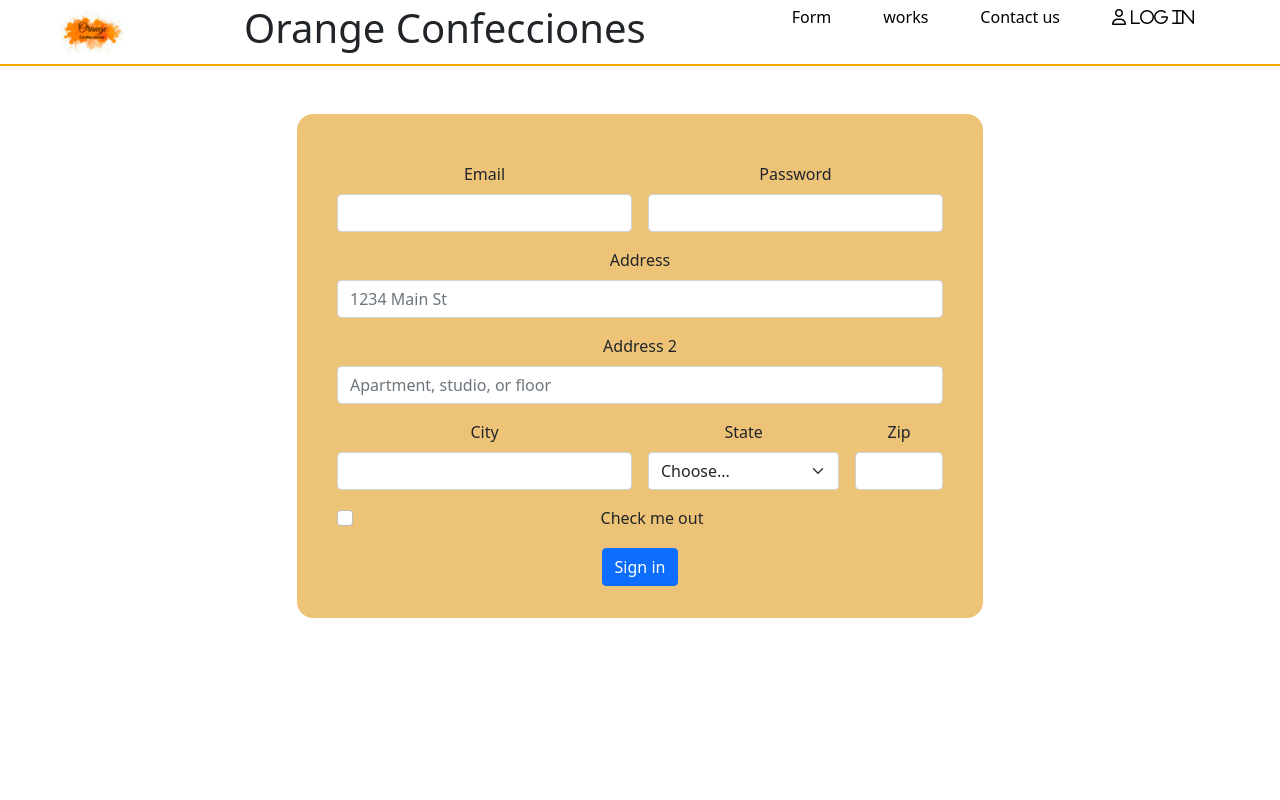
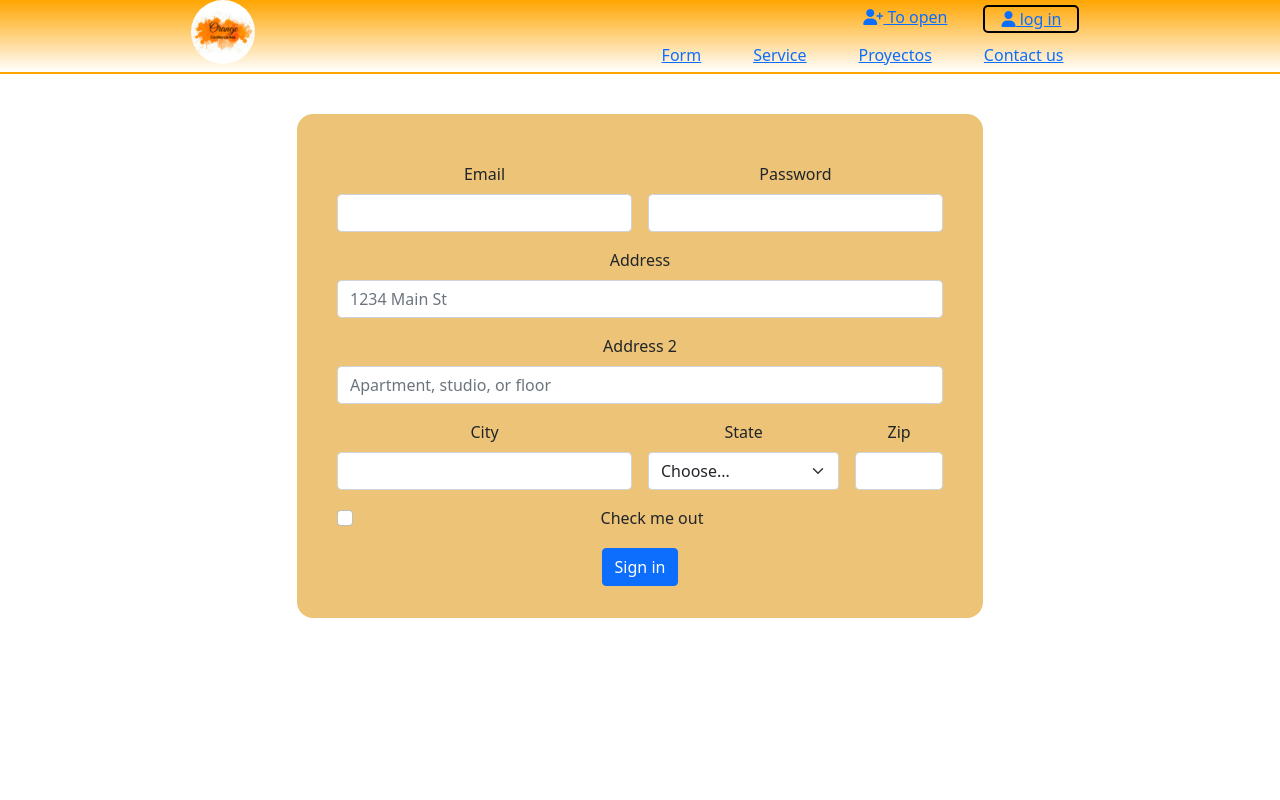
Before and after one commit to Marttify/Indumentaria-Aguilar, a plain HTML site: page assets/page/Iniciar-Sesion.html in a window 1280 px wide. Shown: the top 800 px of the page. Drawn offline with nearby package versions, Linux system fonts and the light colour scheme; a web font is replaced by a local one.

Commit message:
Colocando degradado en el header, footer y en el boton para iniciar sesion. Se le coloco hover al navbar y lleve los estilos a todas las paginas del sitio web.

```diff
--- a/assets/css/style.css
+++ b/assets/css/style.css
@@ -45,7 +45,7 @@ body{
 /* -----Start of header----- */
 
 .header{
-    /* background-color: rgb(236, 195, 119); */
+    background-image: linear-gradient(orange, white);
     background-color: #fff;
     position: fixed;
     width: 100%;
@@ -83,13 +83,17 @@ body{
     border-radius: 5px;
 }
 .navBar .navBar__List:hover{
-    border: 1px solid white;
-    background-color: orange;
+    border-bottom: 2px solid black;
+    border-top: 2px solid black;
 }
 .log__in{
-    border-bottom: 2px solid white;
-    border-top: 2px solid white;
-
+    padding: 0px 1em;
+    margin: 5px 10px;
+    border-radius: 5px;
+    border: 2px solid black;
+}
+.log__in:hover{
+    background-image: linear-gradient(orange, white);
 }
 
 
@@ -227,6 +231,7 @@ body{
 /* start of footer */
 
 .footer{
+    background-image: linear-gradient(to top,orange, white);
     background-color: #fff;
     border:1px solid orange;
     display: flex;
--- a/assets/page/Iniciar-Sesion.html
+++ b/assets/page/Iniciar-Sesion.html
@@ -17,19 +17,31 @@
     <header class="header">
         <nav class="navBar">
             <a href="../../index.html"><img class="navBar__Image" src="../image/logotipo.png" alt="Logo de Orange"></a>
-            <h1>Orange Confecciones</h1>
-            <div class="navBar__Items none">
-                <a class="navBar__List none" href="Formulario.html">Form</a>
-                <a class="navBar__List none" href="Trabajos.html">works</a>
-                <a class="navBar__List none" href="Contactanos.html">Contact us</a>
-                <a class="navBar__List log__in none" href="Iniciar-Sesion.html">
-                    <i class="fa-regular fa-user">  Log in
-                    </i>
-                </a>
+            <div class="navBar__Two">
+                <div class="navBar__Items">
+                    <a class="navBar__List" href="#">
+                        <i class="fa-solid fa-user-plus"></i>
+                        To open
+                    </a>
+                    <a class=" log__in" href="Iniciar-Sesion.html">
+                        <i class="fa-solid fa-user"></i>
+                        log in
+                    </a>
+                </div>
+
+                <div class="navBar__Items">
+                    <a class="navBar__List" href="Formulario.html">Form</a>
+                    <a class="navBar__List" href="#">Service</a>
+                    <a class="navBar__List" href="Trabajos.html">Proyectos</a>
+                    <a class="navBar__List" href="Contactanos.html">Contact us</a>
+                </div>
             </div>
         </nav>
     </header>
+
     <!-- the end of the header -->
+
+    <!-- start of main -->
     <main class="main__Description">
         <!-- start of main with bootstrap -->
         <form class="row g-3 section">
```
Also changed, not shown: assets/page/Contactanos.html (+15 -6 lines), assets/page/Formulario.html (+18 -9 lines), assets/page/Trabajos.html (+18 -9 lines), index.html (+8 -6 lines).
